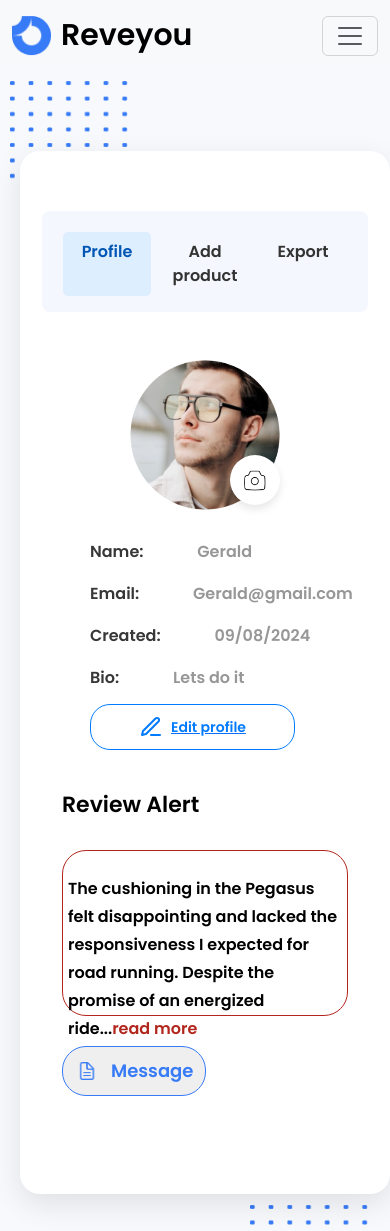
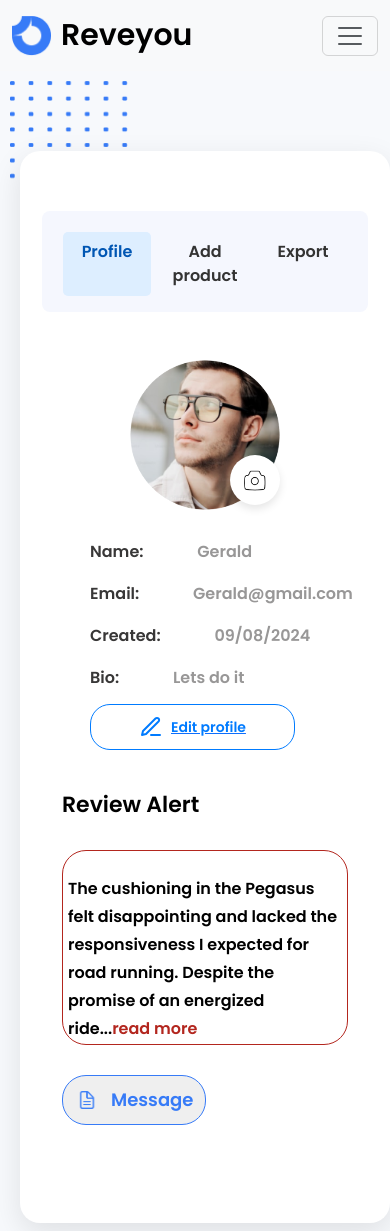
Before and after one commit to saraabdelrhman/wallet-market-master, a React (Create React App) app: page /profile in a window 390 px wide. Shown: the top 1231 px of the page. Built offline with nearby package versions, Linux system fonts and the light colour scheme.

Commit message:
Update Profile.css

```diff
--- a/src/components/Profile.css
+++ b/src/components/Profile.css
@@ -211,6 +211,6 @@
 /* Mobile screens (less than or equal to 768px) */
 @media (max-width: 768px) {
   .paddin {
-    padding-bottom: 20%; /* 20% padding for mobile */
+    padding-bottom: 30%; /* 20% padding for mobile */
   }
 }
```
